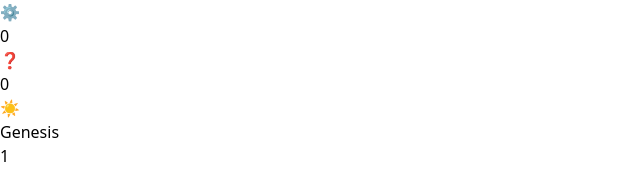
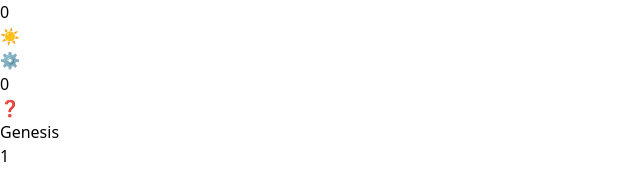
Before and after one commit to Log0ns/ScripturePlan, a React (Vite) app: page / in a window 1280 px wide. Shown: the top 170 px of the page, without its empty margins (0-640 px from the left). Built offline with nearby package versions, Linux system fonts and the light colour scheme.

Commit message:
Update ScripturePlan.tsx

```diff
--- a/src/ScripturePlan.tsx
+++ b/src/ScripturePlan.tsx
@@ -423,19 +423,52 @@ export default function ScriptureReader() {
         <div className="flex-1 px-8 py-20 relative z-10 flex items-center justify-center">
           <div className="w-full max-w-md">
             {/* buttons fixed to bottom-right */}
-            <div className="fixed bottom-6 right-6 flex flex-col space-y-4 items-end z-50">
+            <div className="fixed bottom-6 right-6 flex flex-col items-end space-y-4 z-50 pointer-events-none">
+
+              {/* Sun Button with Counter */}
+              <div className="flex items-center space-x-2 pointer-events-auto">
+                <div className="bg-yellow-600 bg-opacity-70 text-white text-sm font-semibold px-2 py-1 rounded-lg shadow select-none">
+                  {daysCompleted}
+                </div>
+                <button
+                  onClick={() => {
+                    const allRead = icons.length > 0 && icons.every(icon => icon.readToday);
+
+                    if (allRead) {
+                      // Increment counter and reset icons
+                      setDaysCompleted(prev => {
+                        const updated = prev + 1;
+                        localStorage.setItem('daysCompleted', updated.toString());
+                        return updated;
+                      });
+                    }
+
+                    // Always reset icons (even if not all read)
+                    setIcons(prev => {
+                      const updated = prev.map(icon => ({ ...icon, readToday: false }));
+                      localStorage.setItem('icons', JSON.stringify(updated));
+                      return updated;
+                    });
+                  }}
+                  className="bg-yellow-300 text-yellow-900 px-3 py-1 rounded-lg shadow hover:bg-yellow-400"
+                  title="Reset today's readings"
+                >
+                  ☀️
+                </button>
+              </div>
 
               {/* Settings Button */}
               <button
                 onClick={() => setShowSettings(true)}
-                className="bg-gray-200 text-gray-800 px-3 py-1 rounded-lg shadow hover:bg-gray-300"
+                className="bg-gray-200 text-gray-800 px-3 py-1 rounded-lg shadow hover:bg-gray-300 pointer-events-auto"
+                title="Settings"
               >
                 ⚙️
               </button>
 
               {/* Quiz Button with Counter */}
-              <div className="flex items-center space-x-2">
-                <div className="bg-gray-800 bg-opacity-60 text-white text-sm font-semibold px-2 py-1 rounded-lg shadow">
+              <div className="flex items-center space-x-2 pointer-events-auto">
+                <div className="bg-gray-800 bg-opacity-70 text-white text-sm font-semibold px-2 py-1 rounded-lg shadow select-none">
                   {Object.values(answers).filter(Boolean).length}
                 </div>
                 <button
@@ -444,46 +477,6 @@ export default function ScriptureReader() {
                   title="View Quiz"
                 >
                   ❓
-                </button>
-              </div>
-
-              {/* Sun Button with Counter */}
-              <div className="flex items-center space-x-2">
-                <div className="bg-yellow-600 bg-opacity-70 text-white text-sm font-semibold px-2 py-1 rounded-lg shadow">
-                  {daysCompleted}
-                </div>
-                <button
-                  onClick={() => {
-                    // Check if all icons are read
-                    const allRead = icons.length > 0 && icons.every(icon => icon.readToday);
-
-                    if (allRead) {
-                      // Increment day counter
-                      setDaysCompleted(prev => {
-                        const updated = prev + 1;
-                        localStorage.setItem('daysCompleted', updated.toString());
-                        return updated;
-                      });
-
-                      // Reset all icons to unread
-                      setIcons(prev => {
-                        const updated = prev.map(icon => ({ ...icon, readToday: false }));
-                        localStorage.setItem('icons', JSON.stringify(updated));
-                        return updated;
-                      });
-                    } else {
-                      // Manual reset if not all read
-                      setIcons(prev => {
-                        const updated = prev.map(icon => ({ ...icon, readToday: false }));
-                        localStorage.setItem('icons', JSON.stringify(updated));
-                        return updated;
-                      });
-                    }
-                  }}
-                  className="bg-yellow-300 text-yellow-900 px-3 py-1 rounded-lg shadow hover:bg-yellow-400"
-                  title="Reset today's readings"
-                >
-                  ☀️
                 </button>
               </div>
             </div>
```
